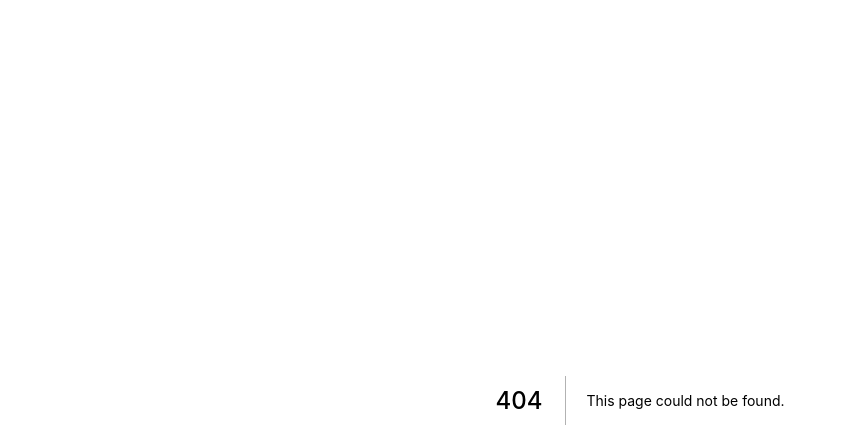
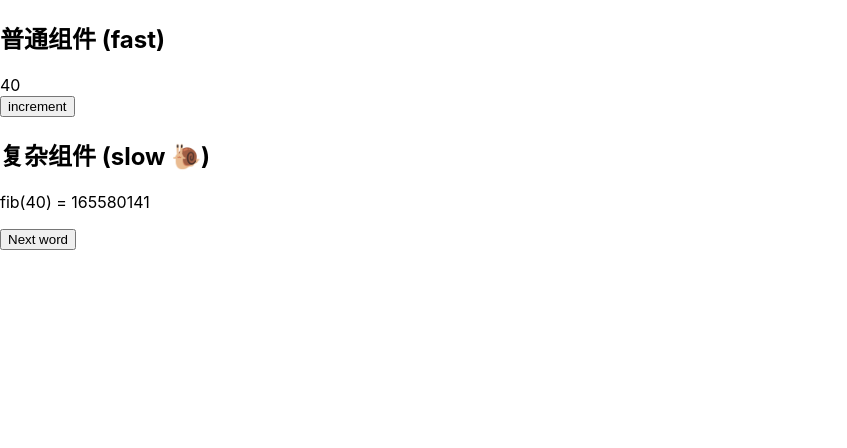
Before and after one commit to Lantianyou/demo, a Next.js app: page /memo in a window 1280 px wide. Before the commit this address had no page. Shown: the top 448 px of the page, without its empty margins (0-847 px from the left). Built offline with nearby package versions, Linux system fonts and the light colour scheme.

Commit message:
useMemo demo

```diff
--- a/package.json
+++ b/package.json
@@ -11,5 +11,10 @@
     "next": "10.0.4",
     "react": "17.0.1",
     "react-dom": "17.0.1"
+  },
+  "devDependencies": {
+    "@types/node": "^14.14.20",
+    "@types/react": "^17.0.0",
+    "typescript": "^4.1.3"
   }
 }
--- /dev/null
+++ b/pages/memo.tsx
@@ -0,0 +1,39 @@
+import { useState, useMemo } from "react";
+
+function App() {
+  const [count, setCount] = useState(40);
+  const [n, setN] = useState(40);
+
+  const fib = (n) => {
+    if (n === 0 || n === 1) {
+      return 1;
+    }
+    return fib(n - 1) + fib(n - 2);;
+  };
+
+  const expensiveResult = useMemo(() => fib(n), [n]);
+
+  return (
+    <div className="App">
+      <div>
+        <h2> 普通组件 (fast) </h2>
+        <div> {count} </div>
+        <button onClick={() => setCount((c) => c + 1)}>increment</button>
+      </div>
+      <h2> 复杂组件 (slow 🐌)</h2>
+      <p>
+        fib({n}) = {expensiveResult}
+      </p>
+      <button
+        onClick={() => {
+          setN(n => n + 1);
+        }}
+      >
+        Next word
+      </button>
+      <div></div>
+    </div>
+  );
+}
+
+export default App;
```
Also changed, not shown: hooks/debounce.ts (added, +8 -0 lines), tsconfig.json (added, +29 -0 lines), next-env.d.ts (added), pages/index.tsx (renamed from pages/index.js), 1 other file (tests, documents, lock files or other folders).
